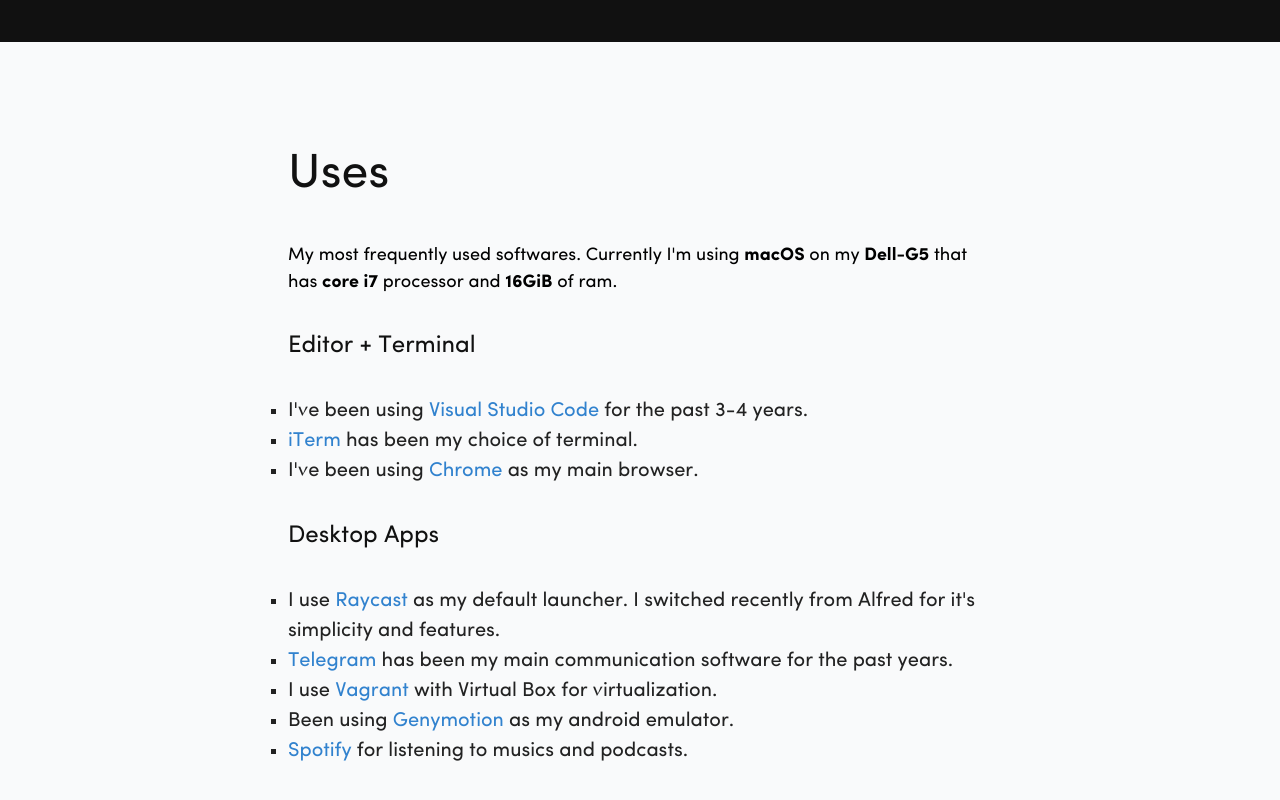
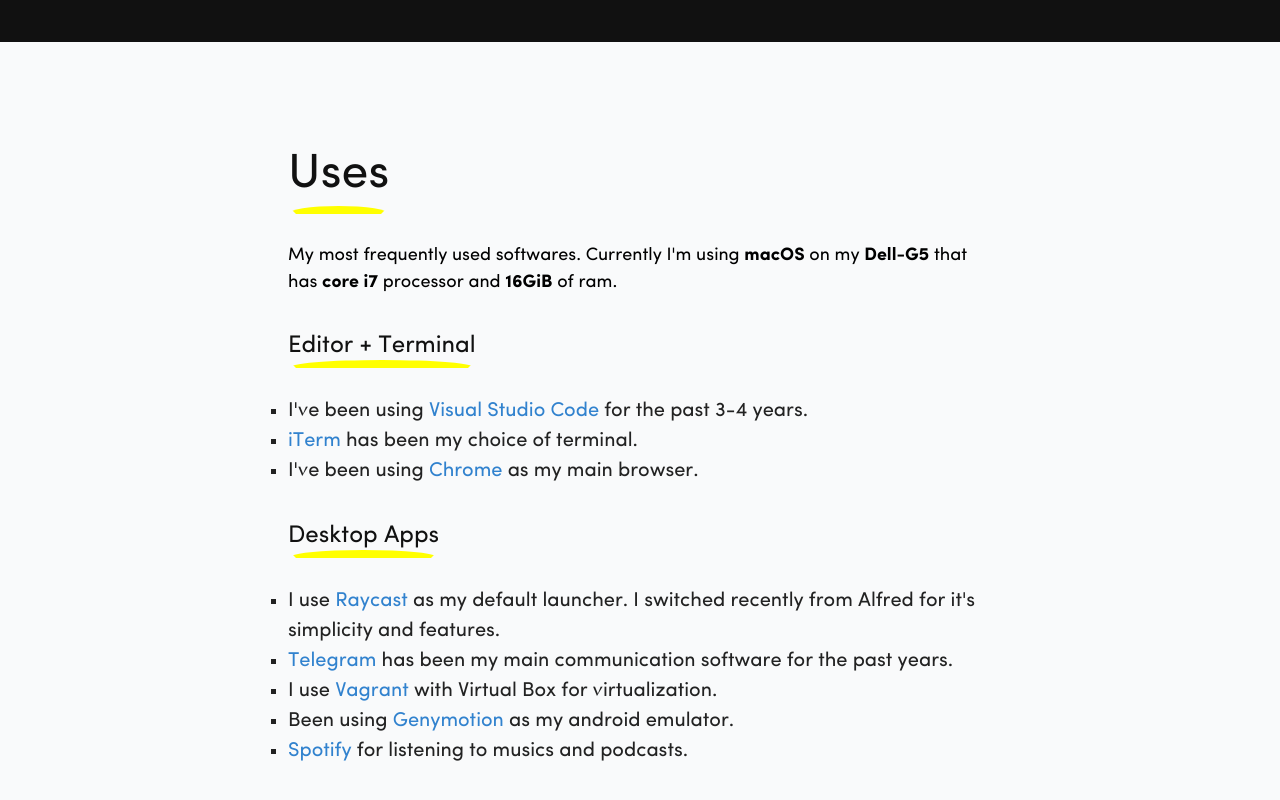
Before and after one commit to iamtinsae/iamtinsae.dev, a Next.js app: page / in a window 1280 px wide. Shown: the part 4062-4862 px from the top of the page. Built offline with nearby package versions, Linux system fonts and the light colour scheme.

Commit message:
feat(styles): add curved-underline

```diff
--- a/src/styles/global.css
+++ b/src/styles/global.css
@@ -48,3 +48,20 @@
 #__next {
   @apply min-h-screen bg-gray-0 dark:bg-gray-900;
 }
+
+.curved-underline {
+    position: relative;
+    display: inline-block !important;
+}
+
+.curved-underline::before {
+    content: "";
+    position: absolute;
+    bottom: -12px;
+    left: 0;
+    height: 7px;
+    width: 100% !important;
+    border: solid 8px yellow;
+    border-color: yellow transparent transparent transparent;
+    border-radius: 50%;
+}
```
